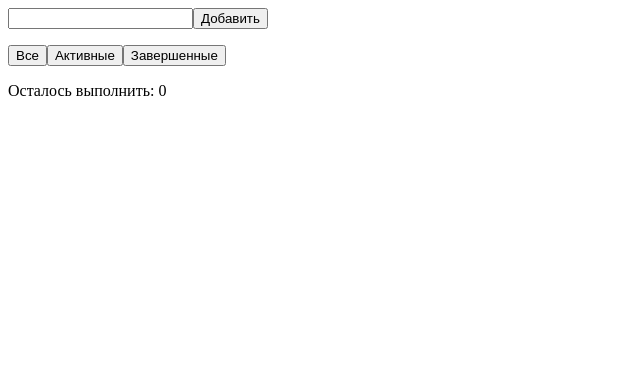
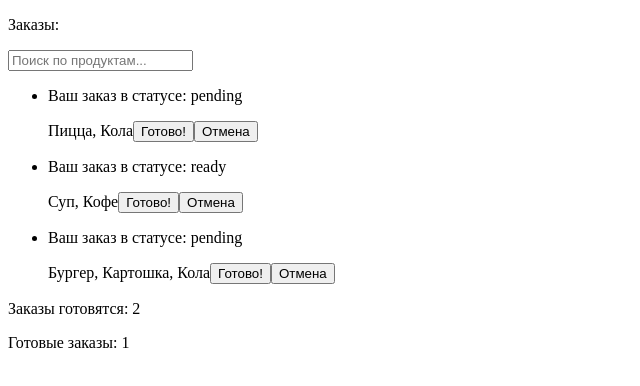
Before and after one commit to fedorov-yaroslav/react-workspace, a React (Vite) app: page / in a window 1280 px wide. Shown: the top 386 px of the page, without its empty margins (0-640 px from the left). Built offline with nearby package versions, Linux system fonts and the light colour scheme.

Commit message:
feat: add simple restaurant dashboard with searching

```diff
--- a/src/App.tsx
+++ b/src/App.tsx
@@ -1,89 +1,63 @@
-interface Todo {
+import { useState } from 'react'
+
+interface Order {
   id: string
-  text: string
-  isCompleted: boolean
+  tableNumber: number
+  status: 'pending' | 'ready'
+  items: string[]
 }
 
-import { useState, useEffect } from 'react'
-import './App.css'
+const INITIAL_ORDERS: Order[] = [
+  { id: '1', tableNumber: 5, status: 'pending', items: ['Пицца', 'Кола'] },
+  { id: '2', tableNumber: 2, status: 'ready', items: ['Суп', 'Кофе'] },
+  { id: '3', tableNumber: 8, status: 'pending', items: ['Бургер', 'Картошка', 'Кола'] },
+]
 
-const INITIAL_TODOS = [] as Todo[]
+export default function App() {
+  const [orders, setOrders] = useState<Order[]>(INITIAL_ORDERS)
+  const [input, setInput] = useState('')
+  const filteredOrders = orders.filter(order =>
+    order.items.join(', ').toLowerCase().includes(input.toLowerCase())
+  )
 
-export default function App(){
-
-  const [input, setInput] = useState('')
-  const [filter, setFilter] = useState('all')
-  const [todos, setTodos] = useState<Todo[]>(() => {
-    const saved = localStorage.getItem('todos');
-    if (!saved){
-      return INITIAL_TODOS
-    }
-    return JSON.parse(saved) as Todo[]
-})
-
-  const addTodo = () => {
-    if (input.trim()){
-      setTodos([...todos,
-        {
-          text: input,
-          id: crypto.randomUUID(),
-          isCompleted: false
-        }
-      ])
-      setInput('')
-    }
+  const makeReady = (id: string) => {
+    setOrders(
+      orders.map(order =>
+          (id === order.id)
+            ? {...order, status: 'ready'}
+            : order
+      ))
   }
 
-  const removeTodo = (id: string) => {
-    setTodos(
-      todos.filter(todo =>
-        todo.id !== id
+  const cancelOrder = (id: string) => {
+    setOrders(
+      orders.filter(order =>
+        order.id !== id
       )
     )
   }
 
-  const todoCompletion = (id: string) => {
-    setTodos(
-      todos.map(todo => (
-        todo.id === id
-          ? {...todo, isCompleted: !todo.isCompleted}
-          : todo
-      ))
-    )
-  }
-
-  const todosToShow = todos.filter(todo => {
-    if (filter === 'completed'){
-      return todo.isCompleted === true
-    } else
-    if (filter === 'active'){
-      return todo.isCompleted === false
-    } else
-      return todo
-  })
-
-  useEffect(() => {
-    localStorage.setItem('todos', JSON.stringify(todos))
-  }, [todos])
-
-  return (
+return (
     <div>
-      <input type="text" value={input} onChange={(e) => setInput(e.target.value)} />
-      <button onClick={() => addTodo()}>Добавить</button>
+      <p>Заказы: </p>
+      <input
+        type="text"
+        placeholder='Поиск по продуктам...'
+        value={input}
+        onChange={(e) => setInput(e.target.value)}
+      />
       <ul>
-        {todosToShow.map(todo => (
-          <li key={todo.id}>
-            <input type="checkbox" checked={todo.isCompleted} onChange={() => todoCompletion(todo.id)} />
-            {todo.text}
-            <button onClick={() => removeTodo(todo.id)}>✖</button>
+        {filteredOrders.map(order => (
+          <li key={order.id}>
+            <p>Ваш заказ в статусе: {order.status}</p>
+            {order.items.join(', ')}
+            <button onClick={() => makeReady(order.id)}>Готово!</button>
+            <button onClick={() => cancelOrder(order.id)}>Отмена</button>
           </li>
         ))}
       </ul>
-
-      <button onClick={() => setFilter('all')}>Все</button>
-      <button onClick={() => setFilter('active')}>Активные</button>
-      <button onClick={() => setFilter('completed')}>Завершенные</button>
-      <p>Осталось выполнить: {todos.filter(todo => todo.isCompleted === false).length}</p>
+      <p>Заказы готовятся: {orders.filter(order => order.status === 'pending').length}</p>
+      <p>Готовые заказы: {orders.filter(order => order.status === 'ready').length}</p>
     </div>
   )
 }
```
